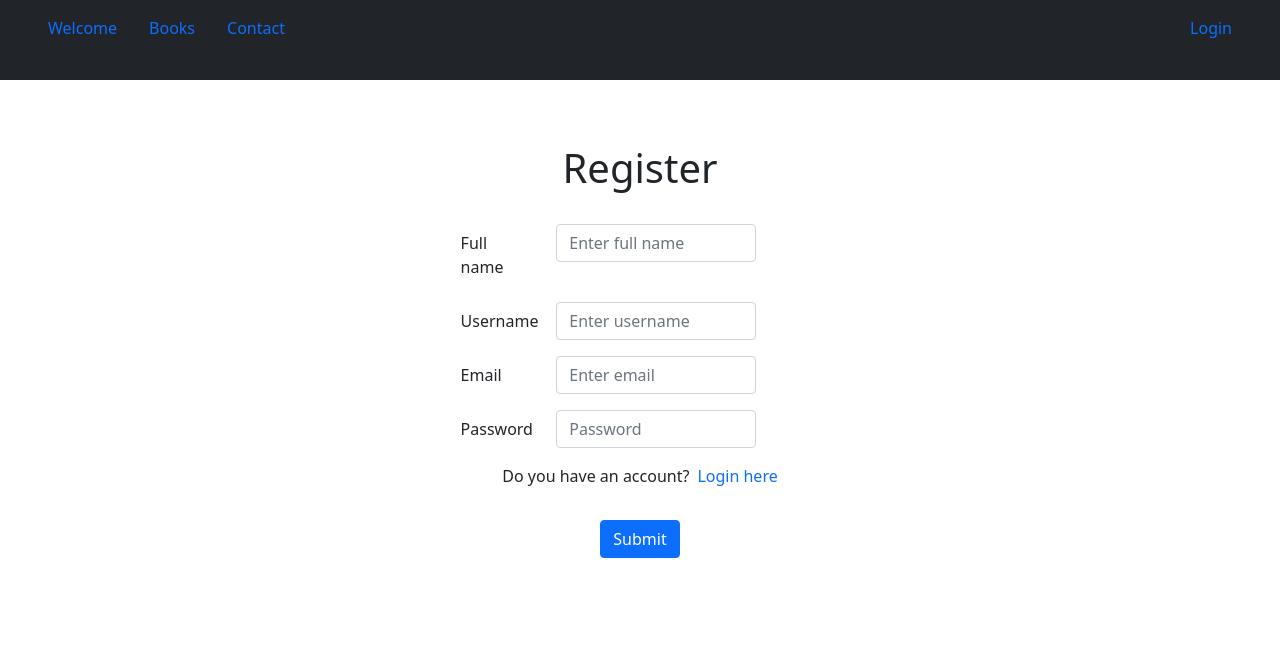
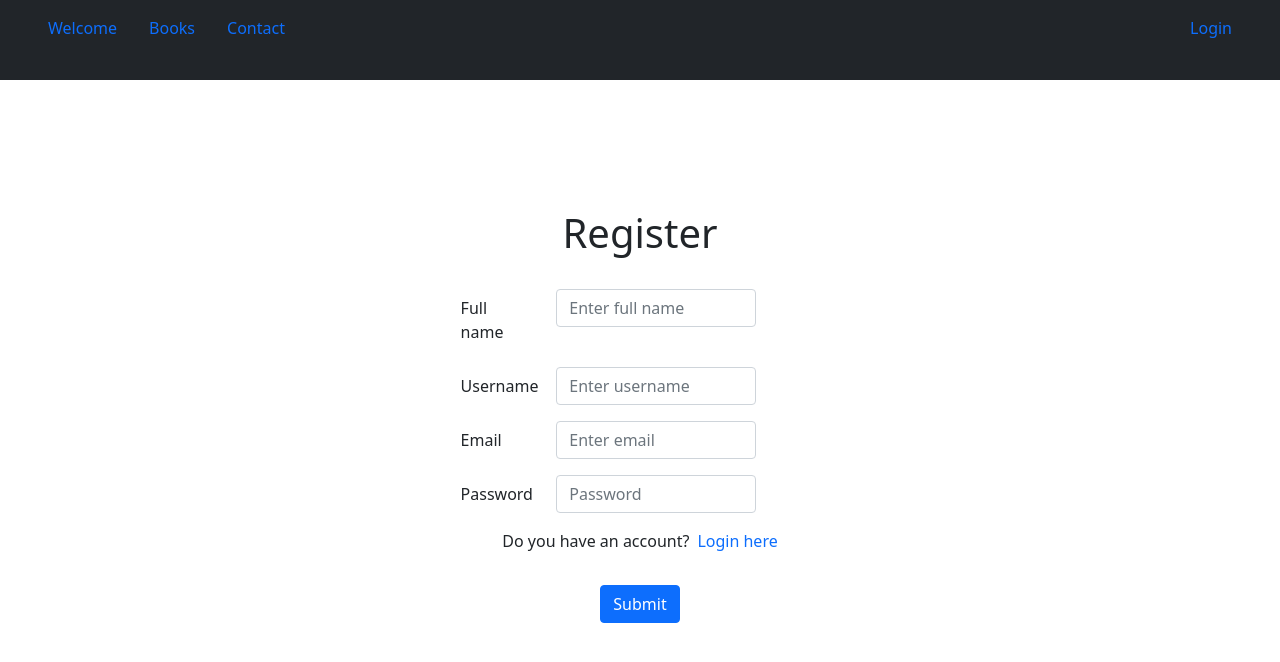
Before and after one commit to joselfv1979/books-app, a React (Create React App) app in the folder app/: page /register in a window 1280 px wide. Shown: the top 662 px of the page. Built offline with nearby package versions, Linux system fonts and the light colour scheme.

Commit message:
userForm modified

```diff
--- a/app/src/components/Menu.tsx
+++ b/app/src/components/Menu.tsx
@@ -2,6 +2,7 @@ import React from "react";
 import { useUserContext } from "../context/UserContext";
 import { Link } from "react-router-dom";
 import { BoxArrowRight } from "react-bootstrap-icons";
+import "../scss/menu.module.scss";
 
 const Menu = () => {
   const { user, isAdmin, logout } = useUserContext();
--- a/app/src/pages/Login.tsx
+++ b/app/src/pages/Login.tsx
@@ -2,8 +2,7 @@ import React, { useState, ChangeEvent, FormEvent } from "react";
 import { useNavigate } from "react-router-dom";
 import { useUserContext } from "../context/UserContext";
 import { Auth } from "../types/Auth";
-import { Button, Form, Row, Col } from "react-bootstrap";
-import { Cursor } from "react-bootstrap-icons";
+import { Container, Button, Form, Row, Col } from "react-bootstrap";
 
 const Login = () => {
   const { login } = useUserContext();
--- /dev/null
+++ b/app/src/scss/menu.module.scss
@@ -0,0 +1,10 @@
+ul {
+    display: flex;
+    height: 10vh;
+    padding-right: 2rem;
+}
+
+li {
+    list-style: none;
+    margin: 1rem;
+}
--- a/app/src/scss/userForm.module.scss
+++ b/app/src/scss/userForm.module.scss
@@ -1,6 +1,7 @@
 form {
-    margin-top: 3rem;
+    align-self: center;
     text-align: center;
+    margin-bottom: 5rem;
 
     h1 {
         margin-bottom: 2rem;
--- a/app/src/style.module.scss
+++ b/app/src/style.module.scss
@@ -18,17 +18,6 @@ main {
     height: 90vh;
 }
 
-ul {
-    display: flex;
-    height: 10vh;
-    padding-right: 2rem;
-}
-
-li {
-    list-style: none;
-    margin: 1rem;
-}
-
 a {
     text-decoration: none;
 }
```
